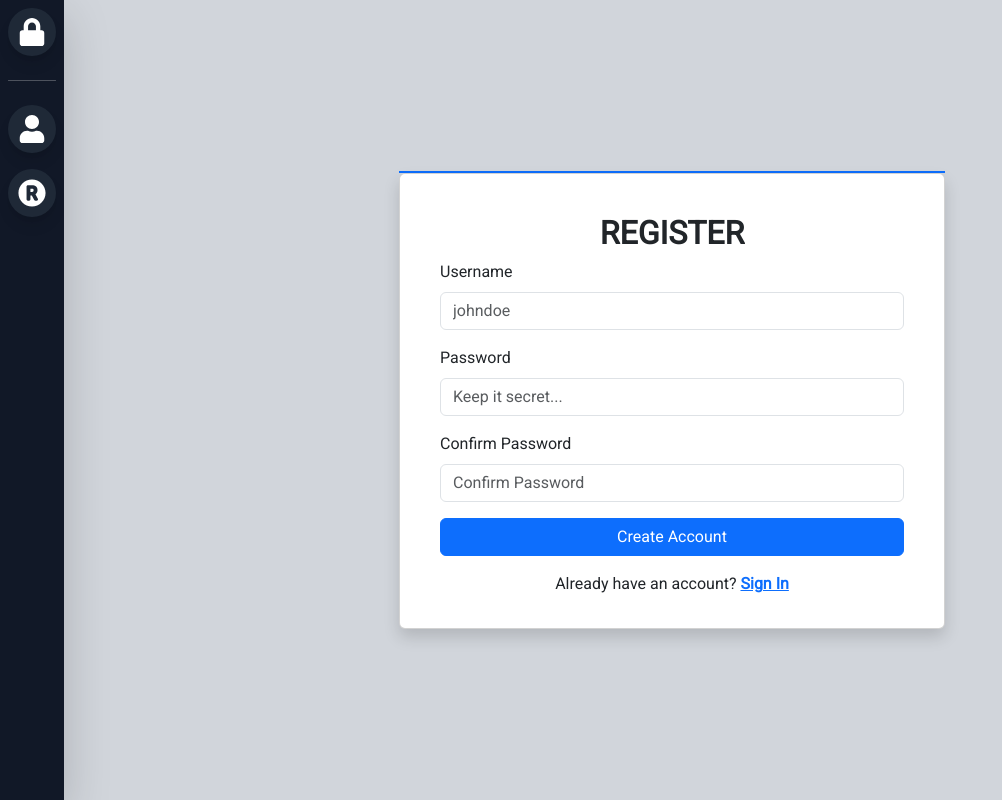
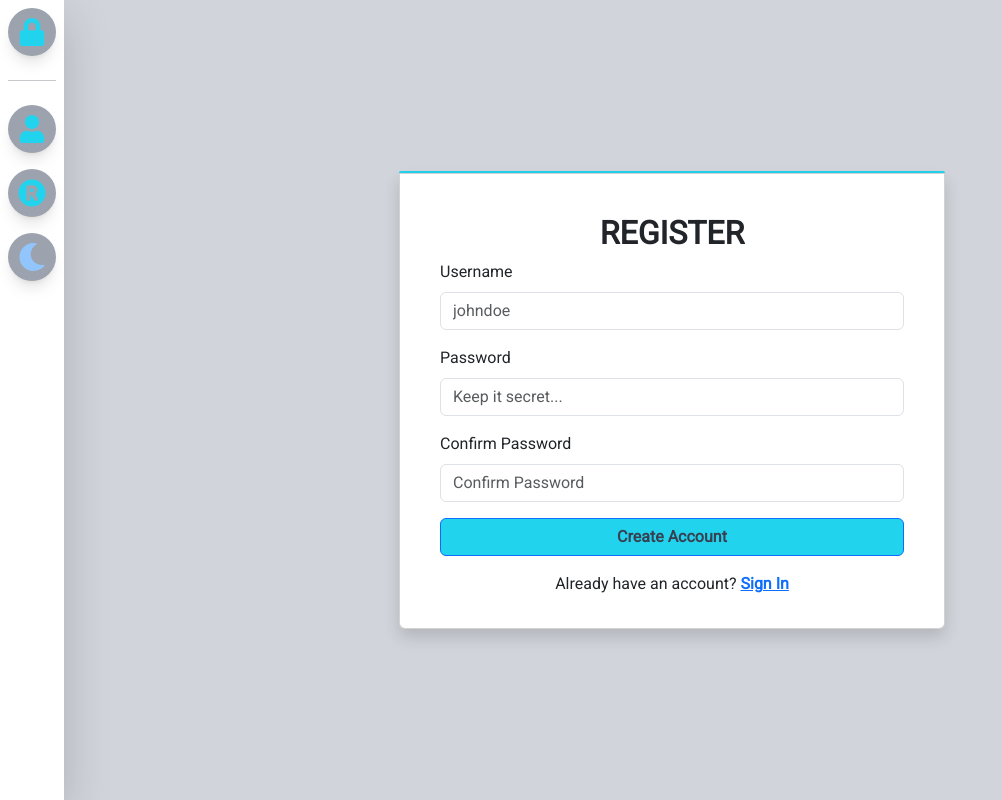
Before and after one commit to alengozy/pwmanager, a React (Create React App) app in the folder frontend/: page /register in a window 1280 px wide. Shown: the whole page, without its empty margins (0-1002 px from the left). Built offline with nearby package versions, Linux system fonts and the light colour scheme.

Commit message:
Added dark theme, styling, layout fixes for passwords table

```diff
--- a/frontend/package.json
+++ b/frontend/package.json
@@ -11,6 +11,7 @@
     "@testing-library/user-event": "^13.5.0",
     "axios": "^1.5.1",
     "bootstrap": "^5.3.2",
+    "classnames": "^2.3.2",
     "react": "^18.2.0",
     "react-bootstrap": "^2.9.0",
     "react-dom": "^18.2.0",
--- a/frontend/src/components/login.js
+++ b/frontend/src/components/login.js
@@ -10,7 +10,7 @@ export const Login = ({updateAuthStatus}) => {
   const [isLoading, setIsLoading] = useState(false);
   const navigate = useNavigate();
   const title = 'Login'
-  const button_text = 'Login';
+  const button_text = 'Proceed';
 
   const handleSubmit = async (e) => {
     e.preventDefault();
--- a/frontend/src/components/sidebar.js
+++ b/frontend/src/components/sidebar.js
@@ -1,33 +1,75 @@
-import { FaLock, FaUser, FaRegistered } from 'react-icons/fa'
+import { FaLock, FaUser, FaRegistered } from "react-icons/fa";
 import React, { useEffect } from "react";
+import { FaSun, FaMoon } from "react-icons/fa";
+import useDarkMode from "../hooks/useDarkMode";
 
-export const Sidebar = ({isAuth, updateAuthStatus})=> {
+export const Sidebar = ({ isAuth, updateAuthStatus }) => {
   useEffect(() => {
-     if (localStorage.getItem("access_token") !== null) {
-       updateAuthStatus(true);
-     }
-   }, []);
+    if (localStorage.getItem("access_token") !== null) {
+      updateAuthStatus(true);
+    }
+  }, []);
   return (
-    <div className="fixed top-0 left-0 h-screen w-16 m-0 flex flex-col text-white bg-gray-900 shadow-lg">
-      <SideBarIcon icon={<FaLock size="28"/>} text='Passwords' link='/passwords'/>
-      <Divider/>
-      {isAuth ? (<SideBarIcon icon={<FaUser size="28"/>} text='Logout' link='/logout'/>) :
-      (<><SideBarIcon icon={<FaUser size="28" />} text='Login' link='/login' /><SideBarIcon href='/register' icon={<FaRegistered size="28" />} text='Register' link='/register' /></>)}
+    <div className="fixed top-0 left-0 h-screen w-16 m-0 flex flex-col text-white bg-white dark:!bg-gray-900 shadow-lg">
+      <SideBarIcon
+        icon={<FaLock size="28" />}
+        text="Passwords"
+        link="/passwords"
+      />
+      <Divider />
+      {isAuth ? (
+        <SideBarIcon icon={<FaUser size="28" />} text="Logout" link="/logout" />
+      ) : (
+        <>
+          <SideBarIcon icon={<FaUser size="28" />} text="Login" link="/login" />
+          <SideBarIcon
+            href="/register"
+            icon={<FaRegistered size="28" />}
+            text="Register"
+            link="/register"
+          />
+        </>
+      )}
+      <ThemeIcon />
     </div>
   );
-}
+};
 
-const SideBarIcon = ({ icon, text='tooltip', link}) => {
+const SideBarIcon = ({ icon, text = "tooltip", link }) => {
   return (
     <a href={link}>
       <div className="sidebar-icon group">
         {icon}
-        <span className="sidebar-tooltip group-hover:scale-100">
-          {text}
-        </span>
+        <span className="sidebar-tooltip group-hover:scale-100">{text}</span>
       </div>
     </a>
-  )
-}
+  );
+};
 
-const Divider = () => <hr className="sidebar-hr" />
+const ThemeIcon = () => {
+  const [darkTheme, setDarkTheme] = useDarkMode();
+  const handleMode = () => setDarkTheme(!darkTheme);
+  return (
+    <span onClick={handleMode}>
+      <div className="sidebar-icon group">
+        {darkTheme ? (
+          <>
+            <FaSun size="28" className="text-orange-300" />
+            <span className="sidebar-tooltip group-hover:scale-100">
+              Switch to light mode
+            </span>
+          </>
+        ) : (
+          <>
+            <FaMoon size="28" className="text-blue-300" />
+            <span className="sidebar-tooltip group-hover:scale-100">
+              Switch to dark mode
+            </span>
+          </>
+        )}
+      </div>
+    </span>
+  );
+};
+
+const Divider = () => <hr className="sidebar-hr" />;
--- a/frontend/src/components/user_form.js
+++ b/frontend/src/components/user_form.js
@@ -1,6 +1,15 @@
 import React from "react";
-import { Container, Row, Col, Card, Form, Button, Spinner } from "react-bootstrap";
-import 'bootstrap/dist/css/bootstrap.min.css';
+import {
+  Container,
+  Row,
+  Col,
+  Card,
+  Form,
+  Button,
+  Spinner,
+} from "react-bootstrap";
+import "bootstrap/dist/css/bootstrap.min.css";
+import classnames from "classnames";
 
 export const UserForm = ({
   title,
@@ -25,18 +34,18 @@ export const UserForm = ({
       <Container>
         <Row className="vh-100 flex justify-content-center align-items-center">
           <Col md={8} lg={6} xs={12}>
-            <div className="border border-primary"></div>
-            <Card className="shadow px-4">
+            <div className="border-1 border-cyan-400 rounded-t"></div>
+            <Card className="shadow px-4 !rounded-t-none dark:!bg-gray-800">
               <Card.Body>
                 <div className="mb-3 mt-md-4">
-                  <h2 className="fw-bold mb-2 text-center text-uppercase">
+                  <h2 className="fw-bold mb-2 text-center text-uppercase dark:text-white">
                     {title}
                   </h2>
                   <div className="mb-3">
-                    <Form onSubmit={handleSubmit}>
+                    <Form autoComplete="off" onSubmit={handleSubmit}>
                       {showUsernameField && (
                         <Form.Group className="mb-3" controlId="Name">
-                          <Form.Label className="text-center">
+                          <Form.Label className="text-center dark:text-white">
                             Username
                           </Form.Label>
                           <Form.Control
@@ -47,15 +56,17 @@ export const UserForm = ({
                             onChange={(e) => setUsername(e.target.value)}
                             disabled={isLoading}
                             required
+                            className="dark:!bg-gray-800 dark:!text-white dark:!placeholder-gray-100"
                           />
                         </Form.Group>
                       )}
 
                       {showPasswordField && (
                         <Form.Group className="mb-3" controlId="password">
-                          <Form.Label>Password</Form.Label>
+                          <Form.Label className="text-center dark:text-white">
+                            Password
+                          </Form.Label>
                           <Form.Control
-                            className={`"" ${!error ? "" : "is-invalid"}`}
                             type="password"
                             placeholder="Keep it secret..."
                             name="password"
@@ -63,6 +74,9 @@ export const UserForm = ({
                             onChange={(e) => setPassword(e.target.value)}
                             disabled={isLoading}
                             required
+                            className={classnames("custom-form-control", {
+                              "is-invalid": error,
+                            })}
                           />
                           {!error ? null : (
                             <div className="invalid-feedback">{error}</div>
@@ -72,12 +86,14 @@ export const UserForm = ({
 
                       {showConfirmPasswordField && (
                         <Form.Group className="mb-3" controlId="check_password">
-                          <Form.Label>Confirm Password</Form.Label>
+                          <Form.Label className="text-center dark:text-white">
+                            Confirm Password
+                          </Form.Label>
                           <Form.Control
                             type="password"
-                            className={`"" ${
-                              passwordsMatch ? "" : "is-invalid"
-                            }`}
+                            className={classnames("custom-form-control", {
+                              "is-invalid": !passwordsMatch,
+                            })}
                             placeholder="Confirm Password"
                             name="password"
                             value={confirmPassword}
@@ -104,7 +120,11 @@ export const UserForm = ({
                         </div>
                       ) : (
                         <div className="d-grid">
-                          <Button variant="primary" type="submit">
+                          <Button
+                            className="!bg-cyan-400 !text-gray-700 !font-bold"
+                            variant="primary"
+                            type="submit"
+                          >
                             {button_text}
                           </Button>
                         </div>
@@ -112,7 +132,7 @@ export const UserForm = ({
                     </Form>
                     {!showLoginInstead && !isLoading && (
                       <div className="mt-3">
-                        <p className="mb-0 text-center">
+                        <p className="mb-0 text-center dark:text-gray-300">
                           Already have an account?{" "}
                           <a href="/login" className="text-primary fw-bold">
                             Sign In
@@ -129,4 +149,4 @@ export const UserForm = ({
       </Container>
     </div>
   );
-}
+};
--- /dev/null
+++ b/frontend/src/hooks/useDarkMode.jsx
@@ -0,0 +1,42 @@
+import { useEffect, useState } from 'react';
+
+const useLocalStorage = (key, initialValue) => {
+  const [storedValue, setStoredValue] = useState(() => {
+    try {
+      const item = window.localStorage.getItem(key);
+      return item ? JSON.parse(item) : initialValue;
+    } catch (error) {
+      console.log(error);
+      return initialValue;
+    }
+  });
+
+  const setValue = (value) => {
+    try {
+      const valueToStore = value instanceof Function ? value(storedValue) : value;
+
+      setStoredValue(valueToStore);
+
+      window.localStorage.setItem(key, JSON.stringify(valueToStore));
+    } catch (error) {
+      console.log(error);
+    }
+  };
+  return [storedValue, setValue];
+};
+
+const useDarkMode = () => {
+  const [enabled, setEnabled] = useLocalStorage('dark-theme');
+  const isEnabled = typeof enabledState === 'undefined' && enabled;
+
+  useEffect(() => {
+    const className = 'dark';
+    const bodyClass = window.document.body.classList;
+
+    isEnabled ? bodyClass.add(className) : bodyClass.remove(className);
+  }, [enabled, isEnabled]);
+
+  return [enabled, setEnabled];
+};
+
+export default useDarkMode;
--- a/frontend/src/index.js
+++ b/frontend/src/index.js
@@ -7,7 +7,7 @@ import reportWebVitals from './reportWebVitals';
 const root = ReactDOM.createRoot(document.getElementById('root'));
 root.render(
   <React.StrictMode>
-    <div className='bg-gray-300 min-h-screen'>
+    <div className='page-full'>
       <App />
     </div>
   </React.StrictMode>
--- a/frontend/src/styles/tailwind.css
+++ b/frontend/src/styles/tailwind.css
@@ -9,8 +9,8 @@
     .sidebar-icon{
         @apply relative flex items-center justify-center
         h-12 w-12 mt-2 mb-2 mx-auto shadow-lg
-        bg-gray-800 text-white
-        hover:bg-cyan-400
+        bg-gray-400 hover:bg-cyan-400 dark:bg-gray-800
+        text-cyan-400 hover:text-white
         rounded-3xl hover:rounded-xl
         transition-all duration-300 ease-linear
         cursor-pointer;
@@ -20,7 +20,7 @@
         @apply absolute w-auto p-2 m-2 min-w-max left-14
         rounded-md shadow-md
         text-white bg-gray-900
-        text-xs font-bold
+        text-xs font-[900]
         transition-all duration-100 scale-0 origin-left;
     }
 
@@ -56,18 +56,34 @@
       }
 
       .title-text {
-        @apply ml-4
+        @apply ml-4 dark:text-gray-300
 
+      }
+
+      .top-spinner {
+        @apply ml-2 mb-[0.5rem] flex
+      }
+
+      .custom-form-control {
+        @apply bg-gray-800
+        placeholder-gray-100
+        dark:!bg-gray-800
+        dark:!text-white
+        dark:!placeholder-gray-100
       }
 }
 @layer utilities {
     .sidebar-hr {
-        @apply bg-white dark:bg-gray-800
-        border border-white dark:border-gray-800 rounded-full
+        @apply bg-gray-800 dark:bg-white
+        border border-gray-800 dark:border-white rounded-full
         mx-2;
     }
 
     .main-content {
         @apply flex-1 ml-16;
     }
+
+    .page-full {
+        @apply bg-gray-300 dark:bg-gray-600 min-h-screen
+    }
 }
```
Also changed, not shown: frontend/src/components/passwords.js (+44 -14 lines), frontend/src/components/topnavbar.js (+12 -23 lines), 2 other files (tests, documents, lock files or other folders).
